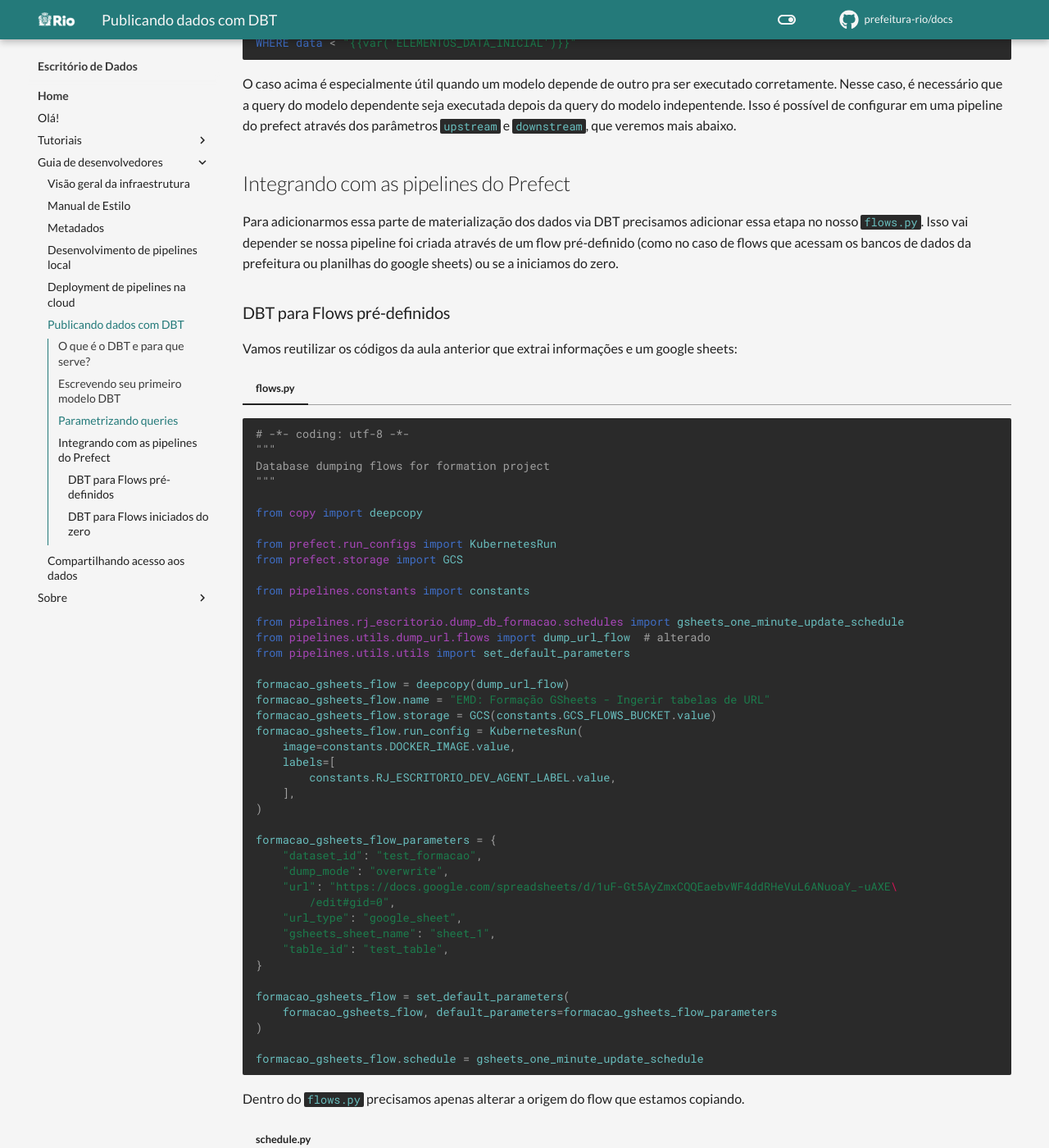
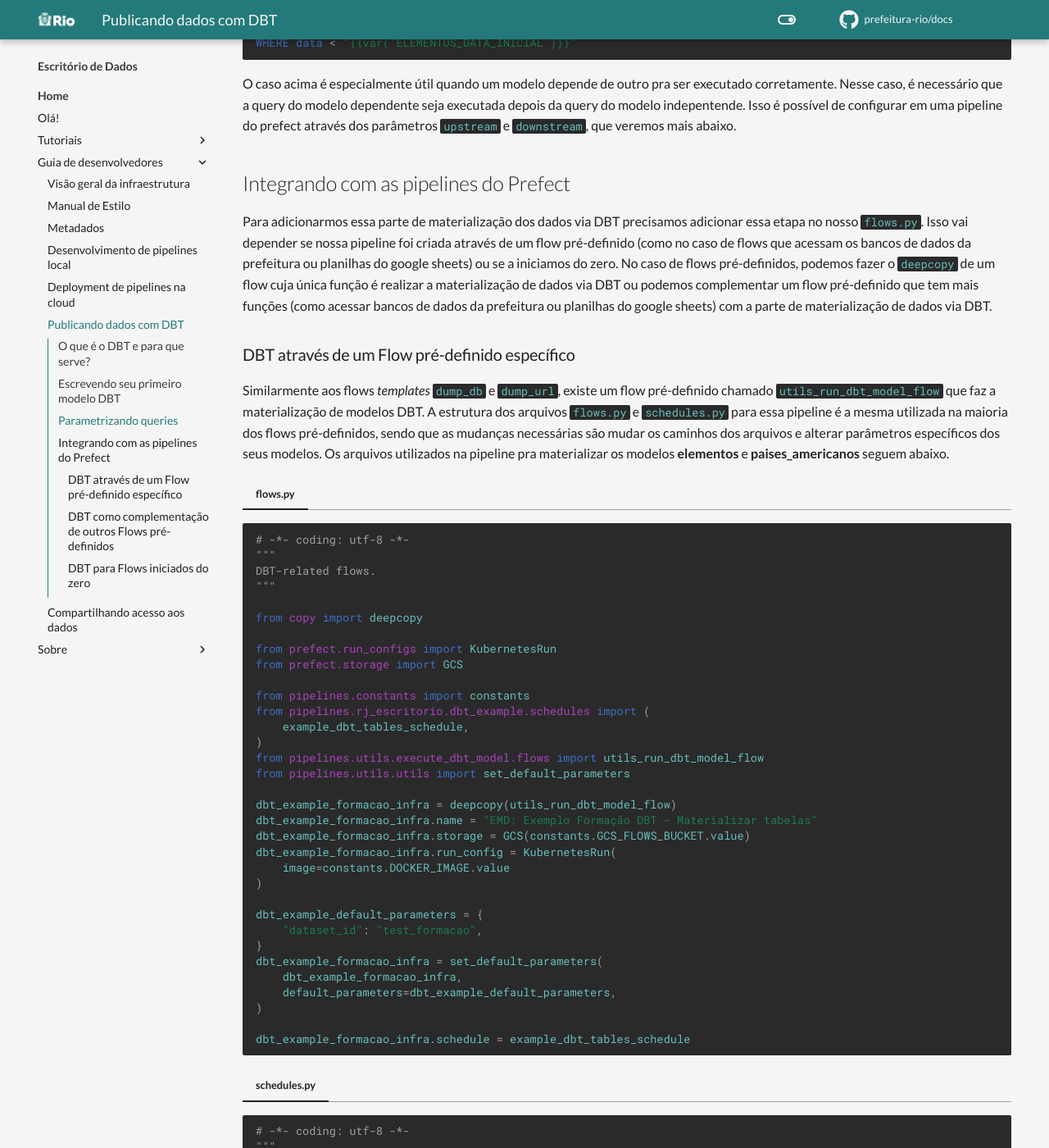
Before and after one commit to prefeitura-rio/docs, an MkDocs documentation site: the page built from docs/guia-desenvolvedores/dbt.md, in a window 1280 px wide and 1400 px high, scrolled down 5488 px. Shown: the whole window at 82% size. Built offline with MkDocs 1.6.1 and Material for MkDocs 9.7.7, drawn with Linux system fonts in a browser that asks for light colours; comment, search, counter and statistics services are not loaded; some of the changed text lies outside the part shown.

Commit message:
add: template flow for dbt in class part 4

````diff
--- a/docs/guia-desenvolvedores/dbt.md
+++ b/docs/guia-desenvolvedores/dbt.md
@@ -91,7 +91,7 @@ models :
 
 🚨🚨 **Atenção** 🚨🚨: Essas descrições têm que ser exatamente as mesmas que foram preenchidas no arquivo de arquitetura e no [meta.dados.rio](meta.dados.rio/).
 
-Após criar os modelos e o arquivo _schema_, o último passo é alterar o arquivo `dbt_project.yml`, que fica na base do repositório. No final do arquivo há um trecho com as keys `models:` e `project_id:` do seu projeto no qual são definidos os modelos (queries) que o dbt deverá executar. É nessa parte que deve-se adicionar o nome da pasta que você criou com os novos modelos (nesse caso, `exemplo_formacao_infra`) e o tipo de materialização para os modelos daquela pasta (_view_, _table_ or _incremental_). Nesse caso, utilizaremos _table_. (Aqui tem um [exemplo](https://github.com/prefeitura-rio/queries-rj-smfp/blob/master/dbt_project.yml) desse arquivo totalmente preenchido).
+Após criar os modelos e o arquivo _schema_, o último passo é alterar o arquivo `dbt_project.yml`, que fica na base do repositório. No final do arquivo há um trecho com as keys `models:` e `project_id:` do seu projeto no qual são definidos os modelos (queries) que o dbt deverá executar. É nessa parte que deve-se adicionar o nome da pasta que você criou com os novos modelos (nesse caso, `test_formacao`) e o tipo de materialização para os modelos daquela pasta (_view_, _table_ or _incremental_). Nesse caso, utilizaremos _table_. (Aqui tem um [exemplo](https://github.com/prefeitura-rio/queries-rj-smfp/blob/master/dbt_project.yml) desse arquivo totalmente preenchido).
 
 === "dbt_project.yml"
 
@@ -204,9 +204,101 @@ O caso acima é especialmente útil quando um modelo depende de outro pra ser ex
 
 ## Integrando com as pipelines do Prefect
 
-Para adicionarmos essa parte de materialização dos dados via DBT precisamos adicionar essa etapa no nosso `flows.py`. Isso vai depender se nossa pipeline foi criada através de um flow pré-definido (como no caso de flows que acessam os bancos de dados da prefeitura ou planilhas do google sheets) ou se a iniciamos do zero.
+Para adicionarmos essa parte de materialização dos dados via DBT precisamos adicionar essa etapa no nosso `flows.py`. Isso vai depender se nossa pipeline foi criada através de um flow pré-definido (como no caso de flows que acessam os bancos de dados da prefeitura ou planilhas do google sheets) ou se a iniciamos do zero. No caso de flows pré-definidos, podemos fazer o `deepcopy` de um flow cuja única função é realizar a materialização de dados via DBT ou podemos complementar um flow pré-definido que tem mais funções (como acessar bancos de dados da prefeitura ou planilhas do google sheets) com a parte de materialização de dados via DBT.
 
-### DBT para Flows pré-definidos
+### DBT através de um Flow pré-definido específico
+
+Similarmente aos flows _templates_ `dump_db` e `dump_url`, existe um flow pré-definido chamado `utils_run_dbt_model_flow` que faz a materialização de modelos DBT. A estrutura dos arquivos `flows.py` e `schedules.py` para essa pipeline é a mesma utilizada na maioria dos flows pré-definidos, sendo que as mudanças necessárias são mudar os caminhos dos arquivos e alterar parâmetros específicos dos seus modelos. Os arquivos utilizados na pipeline pra materializar os modelos **elementos** e **paises_americanos** seguem abaixo.
+
+=== "flows.py"
+
+```python
+# -*- coding: utf-8 -*-
+"""
+DBT-related flows.
+"""
+
+from copy import deepcopy
+
+from prefect.run_configs import KubernetesRun
+from prefect.storage import GCS
+
+from pipelines.constants import constants
+from pipelines.rj_escritorio.dbt_example.schedules import (
+    example_dbt_tables_schedule,
+)
+from pipelines.utils.execute_dbt_model.flows import utils_run_dbt_model_flow
+from pipelines.utils.utils import set_default_parameters
+
+dbt_example_formacao_infra = deepcopy(utils_run_dbt_model_flow)
+dbt_example_formacao_infra.name = "EMD: Exemplo Formação DBT - Materializar tabelas"
+dbt_example_formacao_infra.storage = GCS(constants.GCS_FLOWS_BUCKET.value)
+dbt_example_formacao_infra.run_config = KubernetesRun(
+    image=constants.DOCKER_IMAGE.value
+)
+
+dbt_example_default_parameters = {
+    "dataset_id": "test_formacao",
+}
+dbt_example_formacao_infra = set_default_parameters(
+    dbt_example_formacao_infra,
+    default_parameters=dbt_example_default_parameters,
+)
+
+dbt_example_formacao_infra.schedule = example_dbt_tables_schedule
+```
+
+=== "schedules.py"
+```python
+# -*- coding: utf-8 -*-
+"""
+Schedules for dbt example
+"""
+
+from datetime import datetime, timedelta
+
+from prefect.schedules import Schedule
+from prefect.schedules.clocks import IntervalClock
+import pytz
+
+from pipelines.constants import constants
+from pipelines.utils.utils import untuple_clocks as untuple
+
+#####################################
+#
+# Example DBT Schedule for Formação Infra
+#
+#####################################
+
+example_dbt_tables = {
+    "elementos": "elementos",
+    "paises_americanos": "paises_americanos",
+}
+
+example_dbt_clocks = [
+    IntervalClock(
+        interval=timedelta(days=1),
+        start_date=datetime(
+            2022, 11, 17, 17, 30, tzinfo=pytz.timezone("America/Sao_Paulo")
+        )
+        + timedelta(minutes=3 * count),
+        labels=[
+            constants.RJ_ESCRITORIO_DEV_AGENT_LABEL.value,
+        ],
+        parameter_defaults={
+            "dataset_id": "test_formacao",
+            "table_id": table_id,
+            "mode": "dev",
+        },
+    )
+    for count, (_, table_id) in enumerate(example_dbt_tables.items())
+]
+example_dbt_tables_schedule = Schedule(clocks=untuple(example_dbt_clocks))
+```
+
+No `schedules.py` acima, dentro de `parameter_default`, temos `"mode": "dev"`, isso acontece porque a pipeline acima foi executada dentro do projeto `rj-escritorio-dev`. Porém, caso o projeto em que se queira executar a pipeline não tenha _dev_ no nome, o modo de execução será _prod_ (`"mode": "prod"`).
+
+### DBT como complementação de outros Flows pré-definidos
 
 Vamos reutilizar os códigos da aula anterior que extrai informações e um google sheets:
 
````
